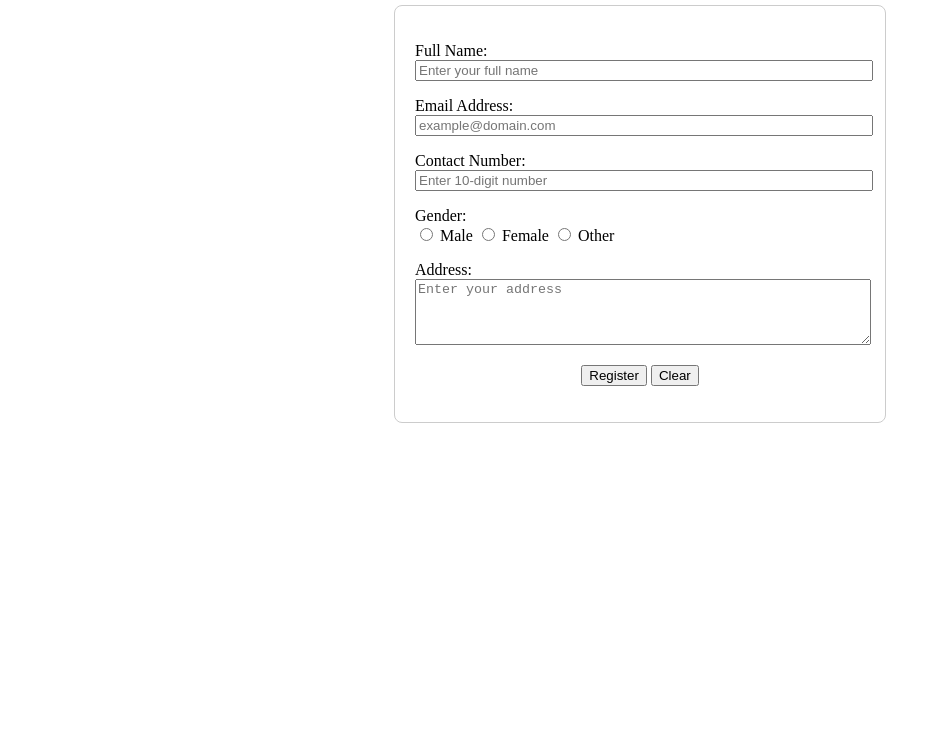
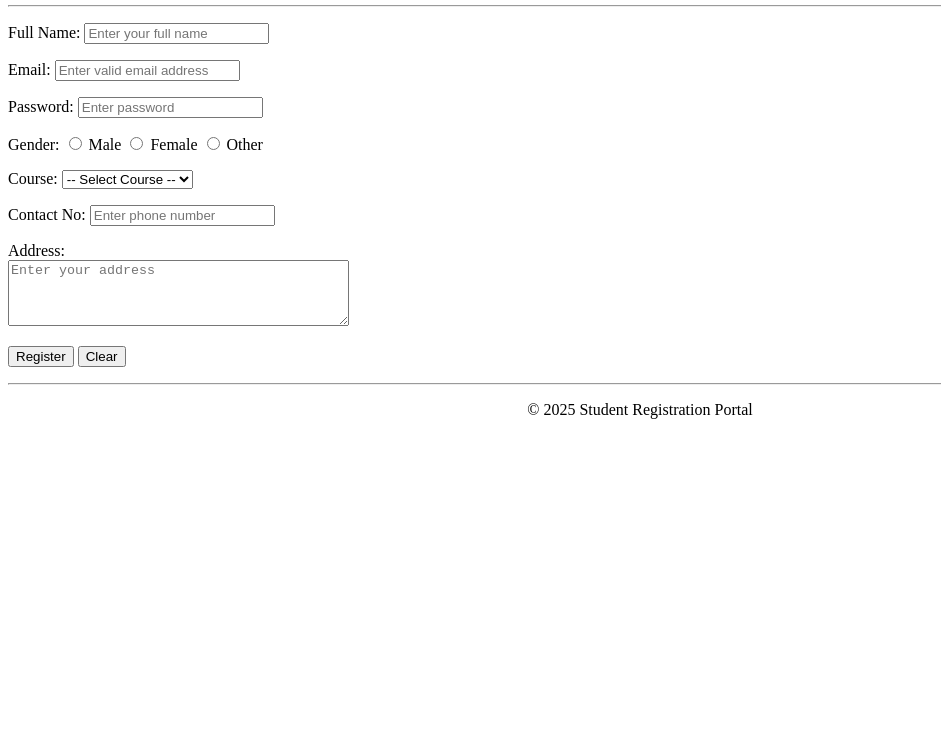
Before and after one commit to utkarsh-ml/WDW_0067, a plain HTML site: page Experiments/experiment5.html in a window 1280 px wide. Shown: the part 62-800 px from the top of the page, without its empty margins (0-941 px from the left). Drawn offline with Linux system fonts and the light colour scheme.

Commit message:
updating experiment

```diff
--- a/Experiments/experiment5.html
+++ b/Experiments/experiment5.html
@@ -1,63 +1,73 @@
 <!DOCTYPE html>
-<html lang="en">
+<html>
 <head>
-    <meta charset="UTF-8">
-    <meta name="viewport" content="width=device-width, initial-scale=1.0">
-    <title>Registration Form</title>
+    <title>Student Registration Form</title>
 </head>
 <body>
 
-    <h2 align="center">User Registration Form</h2>
+    <h2 align="center">Student Registration Form</h2>
+    <hr>
 
-    <!-- Form Container -->
-    <div style="width: 450px; margin: 0 auto; border: 1px solid #ccc; padding: 20px; border-radius: 8px;">
-        <form action="submit.html" method="POST">
-
+    <form action="submit.html" method="post">
         <!-- Full Name -->
         <p>
-                <label for="fullname">Full Name:</label><br>
-                <input type="text" id="fullname" name="fullname" placeholder="Enter your full name" required style="width: 100%;">
+            <label>Full Name:</label>
+            <input type="text" name="fullname" placeholder="Enter your full name" required>
         </p>
 
-            <!-- Email Address -->
+        <!-- Email -->
         <p>
-                <label for="email">Email Address:</label><br>
-                <input type="email" id="email" name="email" placeholder="example@domain.com" required style="width: 100%;">
+            <label>Email:</label>
+            <input type="email" name="email" placeholder="Enter valid email address" required>
         </p>
 
-            <!-- Contact Number -->
+        <!-- Password -->
         <p>
-                <label for="phone">Contact Number:</label><br>
-                <input type="tel" id="phone" name="phone" placeholder="Enter 10-digit number" pattern="[0-9]{10}" required style="width: 100%;">
+            <label>Password:</label>
+            <input type="password" name="password" placeholder="Enter password" required>
         </p>
 
-            <!-- Gender Selection -->
+        <!-- Gender -->
         <p>
-                <label>Gender:</label><br>
-                <input type="radio" id="male" name="gender" value="male" required>
-                <label for="male">Male</label>
+            <label>Gender:</label>
+            <input type="radio" name="gender" value="male"> Male
+            <input type="radio" name="gender" value="female"> Female
+            <input type="radio" name="gender" value="other"> Other
+        </p>
 
-                <input type="radio" id="female" name="gender" value="female">
-                <label for="female">Female</label>
+        <!-- Course Selection -->
+        <p>
+            <label>Course:</label>
+            <select name="course">
+                <option value="">-- Select Course --</option>
+                <option value="btech">B.Tech</option>
+                <option value="mtech">M.Tech</option>
+                <option value="bca">BCA</option>
+                <option value="mca">MCA</option>
+            </select>
+        </p>
 
-                <input type="radio" id="other" name="gender" value="other">
-                <label for="other">Other</label>
+        <!-- Contact No -->
+        <p>
+            <label>Contact No:</label>
+            <input type="tel" name="contact" placeholder="Enter phone number" required>
         </p>
 
         <!-- Address -->
         <p>
-                <label for="address">Address:</label><br>
-                <textarea id="address" name="address" rows="4" placeholder="Enter your address" required style="width: 100%;"></textarea>
+            <label>Address:</label><br>
+            <textarea name="address" rows="4" cols="40" placeholder="Enter your address" required></textarea>
         </p>
 
         <!-- Submit and Reset Buttons -->
-            <p align="center">
+        <p>
             <input type="submit" value="Register">
             <input type="reset" value="Clear">
         </p>
+    </form>
 
-        </form>
-    </div>
+    <hr>
+    <p align="center">&copy; 2025 Student Registration Portal</p>
 
 </body>
 </html>
```
Also changed, not shown: Experiments/experiment4.html (+1 -1 lines). Lines whose indentation alone changed are shown as unchanged.
